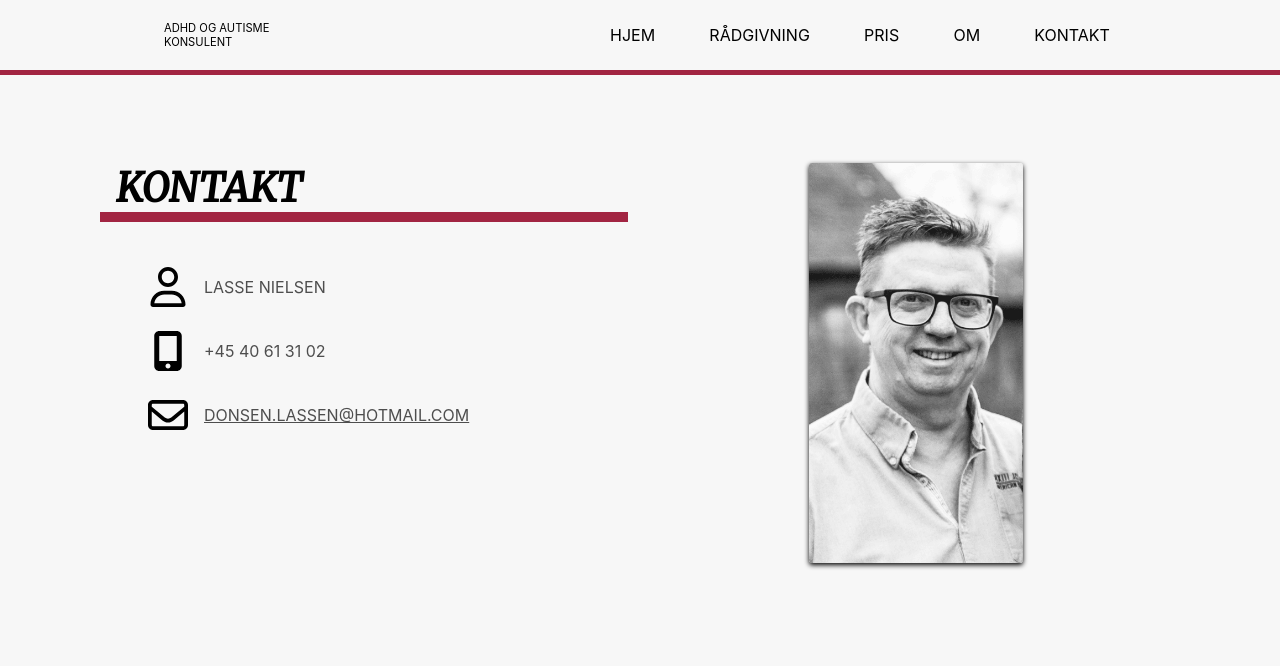
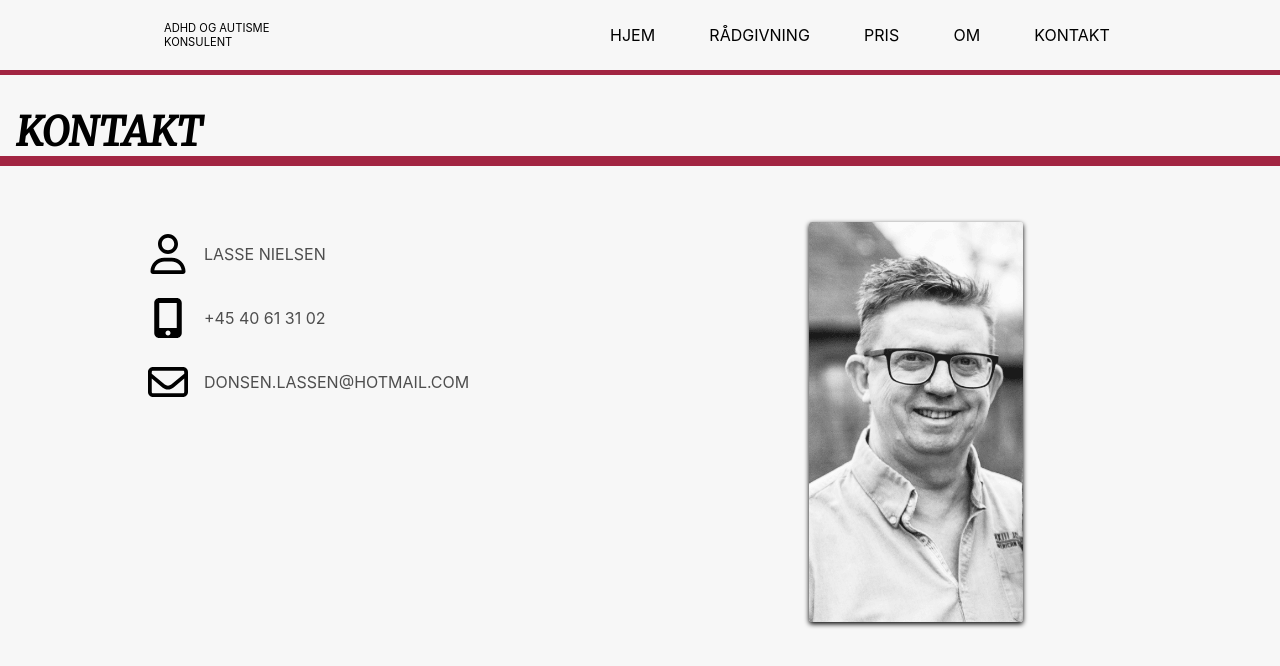
Before and after one commit to kristianhnielsen/ADHD-Konsulent, a React (Create React App) app: page /contact in a window 1280 px wide. Shown: the top 666 px of the page. Built offline with nearby package versions, Linux system fonts and the light colour scheme.

Commit message:
consistency adjustments of page titles

```diff
--- a/src/About/About.js
+++ b/src/About/About.js
@@ -5,13 +5,14 @@ import { Helmet } from "react-helmet";
 
 const About = () => {
     return (
-        <div className="about grid-columns-two">
+        <>
             <Helmet>
                 <title>OM | ADHD OG AUTISME KONSULENT</title>
                 <meta name="description" content="Om ADHD og autisme eksperten Lasse Nielsen" />
             </Helmet>
+            <Headline headline="OM" />
+            <div className="about grid-columns-two">
                 <section className="left-column">
-                <Headline headline="OM" />
                     <article>
                         <p>Jeg har mere end 20 års erfaring som familiebehandler og konsulent i opgaver i familier der omhandler børn med ADHD/ADD og autismespektrumforstyrrelser. Her har Lasse udviklet flere metoder der kan medvirke til at nedbringe mange af de udfordringer der er forbundet med at have et barn med ADHD eller Autisme.</p>
                         <p>Udover pædagog uddannelsen, er Lasse efteruddannet i:</p>
@@ -28,6 +29,7 @@ const About = () => {
                     <img src={Profile} alt="Lasse Nielsen profile" />
                 </section>
             </div>
+        </>
     );
 }
 
--- a/src/Consultation/Consultation.js
+++ b/src/Consultation/Consultation.js
@@ -9,7 +9,7 @@ const Consultation = () => {
     return (
         <div className="consultation">
             <Helmet>
-                <title>RÅDGIVNING OG PRIS | ADHD OG AUTISME KONSULENT</title>
+                <title>RÅDGIVNING | ADHD OG AUTISME KONSULENT</title>
                 <meta name="description" content="Lær mere om redskaber og håndtering af hverdagen med ADHD og autisme, samt priser for rådgivning" />
             </Helmet>
             <Headline headline="RÅDGIVNING" />
--- a/src/Consultation/consultation.css
+++ b/src/Consultation/consultation.css
@@ -1,5 +1,5 @@
 .consultation {
-    margin: 3rem 0 3rem;
+    margin: 0 0 1rem;
 }
 
 .consultation .left-column article,
--- a/src/Contact/Contact.js
+++ b/src/Contact/Contact.js
@@ -11,14 +11,14 @@ const Contact = () => {
     const email = "donsen.lassen@hotmail.com";
 
     return (
-        <div className="contact grid-columns-two">
+        <>
             <Helmet>
                 <title>KONTAKT | ADHD OG AUTISME KONSULENT</title>
                 <meta name="description" content="Kontakt og bestil tid ved ADHD og autisme specialist Lasse Nielsen" />
             </Helmet>
+            <Headline headline="Kontakt"/>
+            <div className="contact grid-columns-two">
                 <section className="contact-content">
-                <Headline headline="Kontakt"/>
-                <article className="contact-info">
                         <div className="contact-details">
                             <PersonIconSVG width={40} height={40} fill={"#000000"} />
                             <p>LASSE NIELSEN</p>
@@ -31,12 +31,12 @@ const Contact = () => {
                             <EmailIconSVG width={40} height={40} fill={"#000000"} />
                             <p><a href={`mailto:${email}?subject:ADHD & Autisme konsulent`}>{ email.toUpperCase() }</a></p>
                         </div>
-                </article>
                 </section>
                 <section className="contact-image">
                     <img src={profilePhoto} alt="Lasse Nielsen" />
                 </section>
             </div>
+        </>
     );
 }
 
--- a/src/Contact/contact.css
+++ b/src/Contact/contact.css
@@ -3,7 +3,7 @@
     color: var(--paragraph-text);
 }
 
-.contact-info {
+.contact-content {
     margin-bottom: 2rem;
 }
 
@@ -32,7 +32,7 @@
     width: auto;
     height: 200px;
     border-radius: 50px;
-    margin: 2rem;
+    margin: 0 2rem;
     border-radius: 3px;
     box-shadow: 0 2px 5px black;
 }
--- a/src/Price/Price.js
+++ b/src/Price/Price.js
@@ -1,11 +1,17 @@
 import "./price.css";
 import Headline from "../Helpers/Headline"
 import Card from "./Card";
+import { Helmet } from "react-helmet";
+
 
 
 const Price = () => {
     return (
         <div className="price">
+            <Helmet>
+                <title>PRIS | ADHD OG AUTISME KONSULENT</title>
+                <meta name="description" content="Priser for rådgivning" />
+            </Helmet>
             <Headline headline="PRIS" />
             <div className="cards">
                 <Card title='Familie Pakke' price="4.000 kr" sessions={10} />
```
Lines whose indentation alone changed are shown as unchanged.
